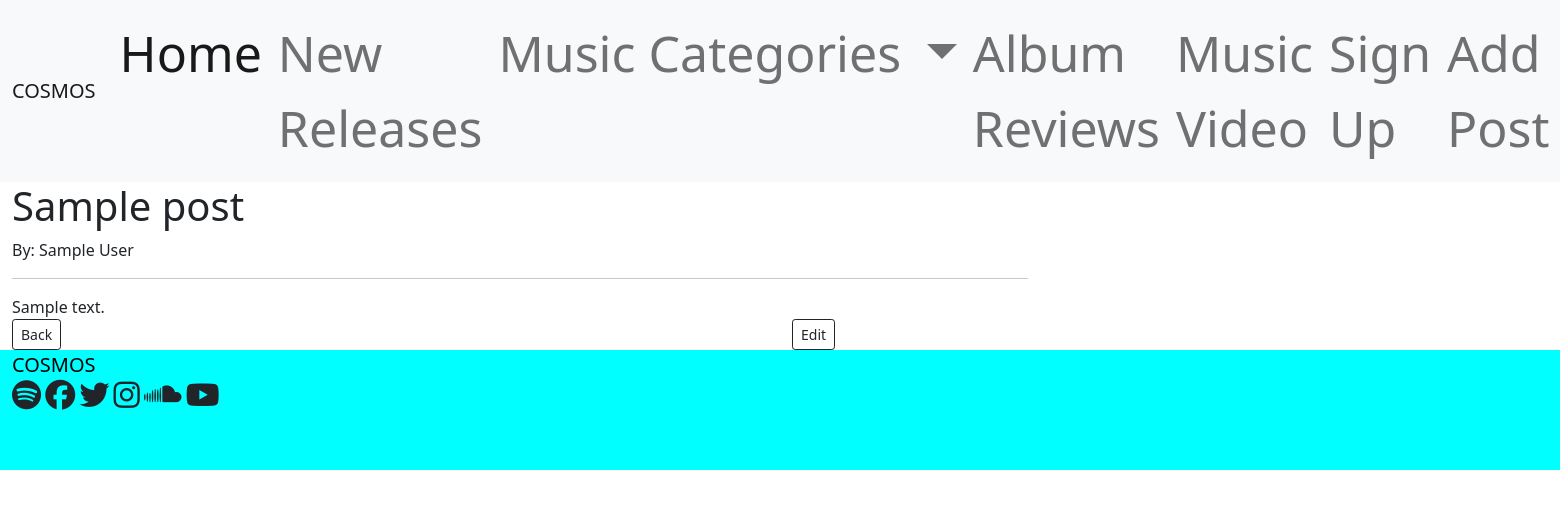
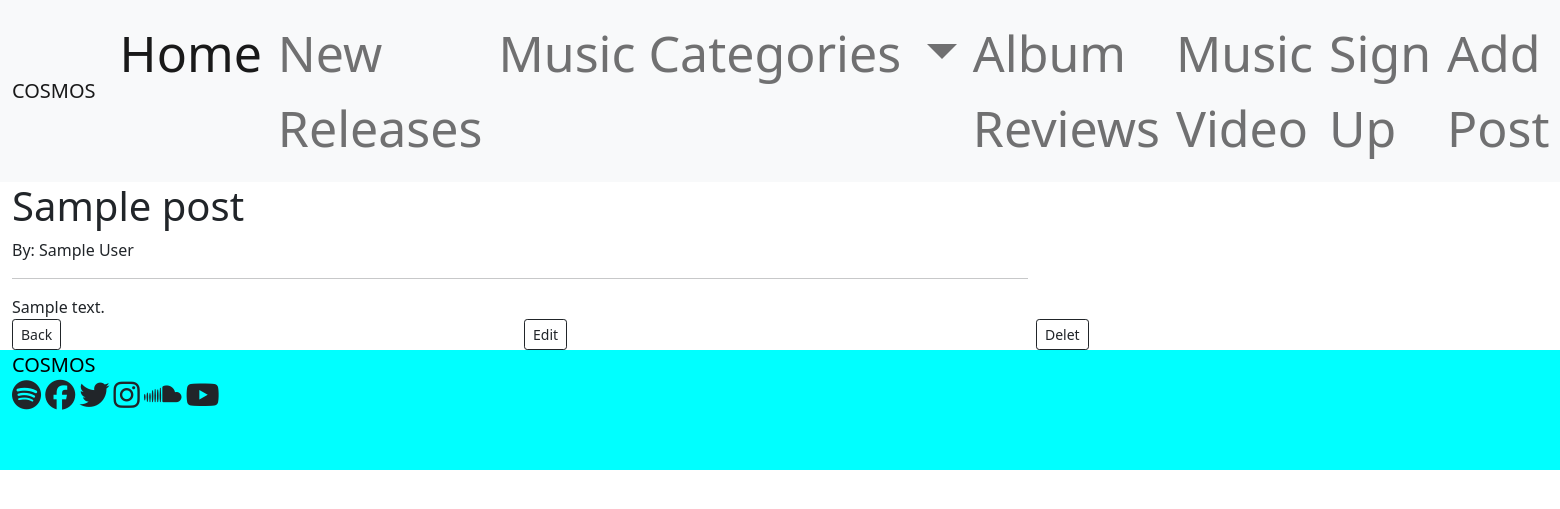
Before and after one commit to stroemlind/cosmos, a Django app: template templates/post_detail.html in a window 1560 px wide. Shown: the top 509 px of the page. Run offline with Django 3.2, Linux system fonts and the light colour scheme; the template is opened without the code that fills it: most values are stand-ins (such as "Sample title", 1, 10 or a date in 2020); some libraries are stand-ins or nearby versions; some web fonts are replaced.

Commit message:
Setup delete post function to forum

```diff
--- a/forum/urls.py
+++ b/forum/urls.py
@@ -6,4 +6,5 @@ urlpatterns = [
     path('post/<int:pk>', views.PostDetailView.as_view(), name='post-detail'),
     path('add_post/', views.AddPost.as_view(), name='add-post'),
     path('post/edit/<int:pk>', views.EditPost.as_view(), name='edit-post'),
+    path('post/<int:pk>delete/', views.DeletePost.as_view(), name='delete-post'),
 ]
--- a/templates/index.html
+++ b/templates/index.html
@@ -11,7 +11,9 @@
             <li>
                 <a href="{% url 'post-detail' post.pk %}">{{ post.title }}</a>
                 <hr>
-                By: {{ post.author }} - <a href="{% url 'edit-post' post.pk %}">Edit</a>
+                By: {{ post.author }} -
+                <a href="{% url 'edit-post' post.pk %}">Edit</a>
+                <a href="{% url 'delete-post' post.pk %}">Delete</a>
                 <hr>
                 {{ post.content }}
             </li>
--- a/templates/post_detail.html
+++ b/templates/post_detail.html
@@ -13,11 +13,16 @@
             <div>{{ post.content }}</div>
         </div>
         <br>
-        <div class="col-6">
-            <a class="btn btn-outline-dark btn-sm" href="{% url 'home' %}" role="button">Back</a>
-        </div>
-        <div class="col-6">
-            <a class="btn btn-outline-dark btn-sm" href="{% url 'edit-post' post.pk %}" role="button">Edit</a>
+        <div class="row">
+            <div class="col-4">
+                <a class="btn btn-outline-dark btn-sm" href="{% url 'home' %}" role="button">Back</a>
+            </div>
+            <div class="col-4">
+                <a class="btn btn-outline-dark btn-sm" href="{% url 'edit-post' post.pk %}" role="button">Edit</a>
+            </div>
+            <div class="col-4">
+                <a class="btn btn-outline-dark btn-sm" href="{% url 'delete-post' post.pk %}" role="button">Delet</a>
+            </div>
         </div>
 
     </div>
```
Also changed, not shown: forum/views.py (+10 -0 lines), templates/delete_post.html (added, +19 -0 lines).
